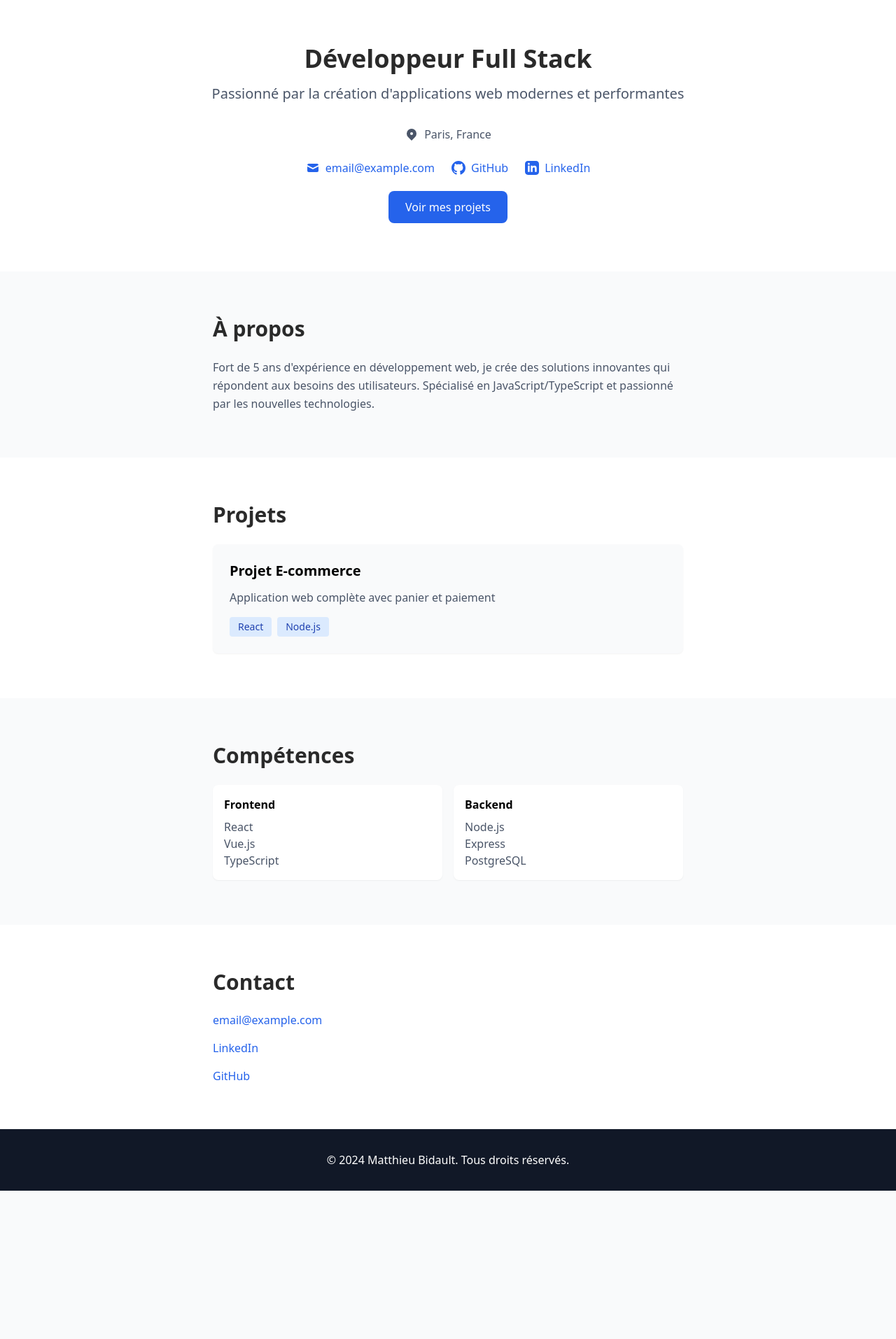
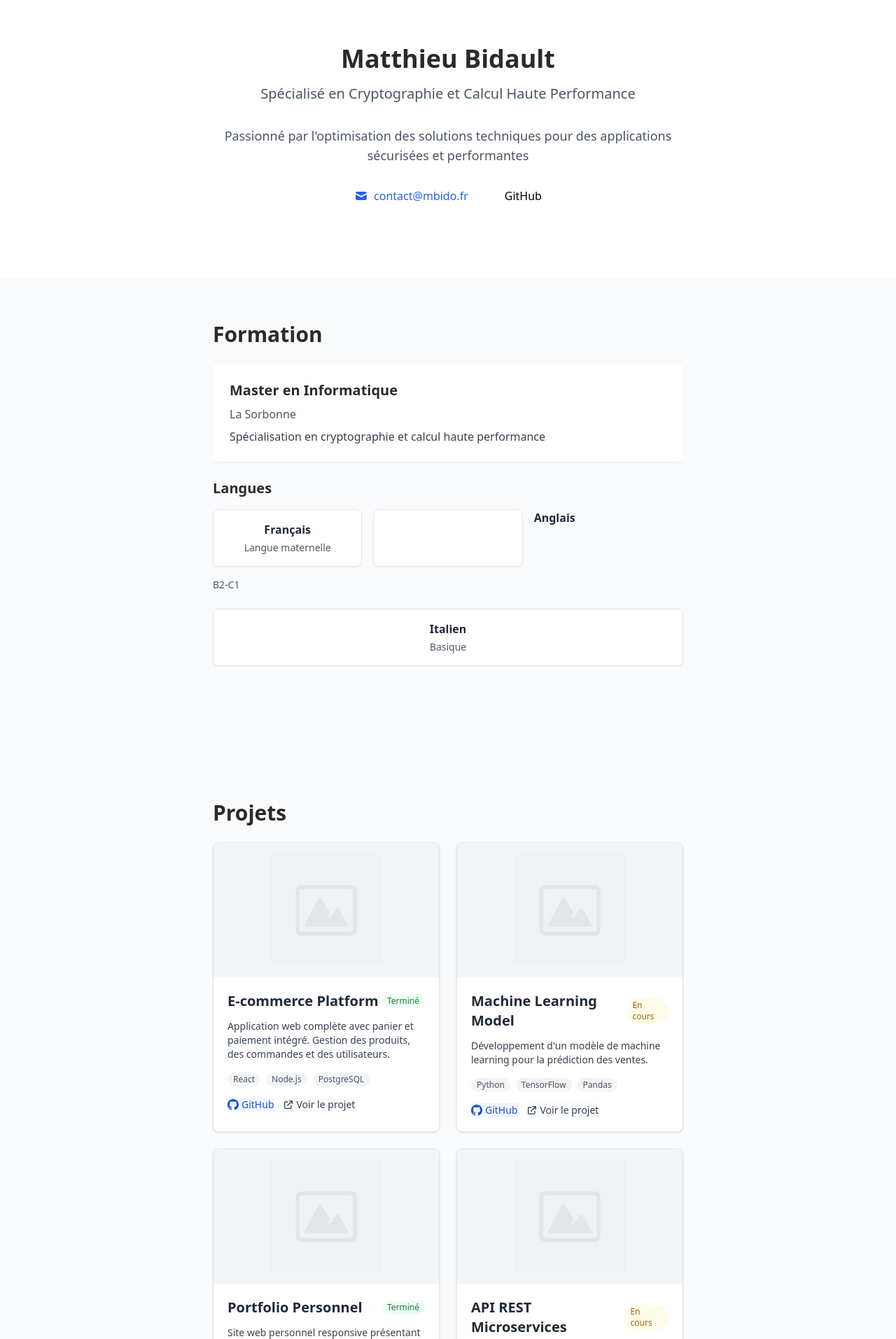
Before and after one commit to mbido/mbido.github.io, a website: page index.html in a window 1280 px wide. Shown: the part 80-1994 px from the top of the page at 70% size. Before the commit the page ends 1782 px from the top, so only its background shows below. Drawn offline with Linux system fonts and the light colour scheme.

Commit message:
avancement mais loin d'avoir fini

```diff
--- /dev/null
+++ b/data/projects.json
@@ -0,0 +1,102 @@
+{
+  "projects": [
+    {
+      "title": "E-commerce Platform",
+      "description": "Application web complète avec panier et paiement intégré. Gestion des produits, des commandes et des utilisateurs.",
+      "status": {
+        "type": "completed",
+        "label": "Terminé"
+      },
+      "technologies": [
+        "React",
+        "Node.js",
+        "PostgreSQL"
+      ],
+      "link": "#",
+      "github": "https://github.com/your-username/project",
+      "image": "/images/projects/ecommerce.jpg"
+    },
+    {
+      "title": "Machine Learning Model",
+      "description": "Développement d'un modèle de machine learning pour la prédiction des ventes.",
+      "status": {
+        "type": "in-progress",
+        "label": "En cours"
+      },
+      "technologies": [
+        "Python",
+        "TensorFlow",
+        "Pandas"
+      ],
+      "link": "#",
+      "github": "https://github.com/your-username/ml-model",
+      "image": "/images/projects/ml-model.jpg"
+    },
+    {
+      "title": "Portfolio Personnel",
+      "description": "Site web personnel responsive présentant mes projets et compétences. Développé avec des technologies modernes.",
+      "status": {
+        "type": "completed",
+        "label": "Terminé"
+      },
+      "technologies": [
+        "HTML/CSS",
+        "Tailwind CSS",
+        "JavaScript"
+      ],
+      "link": "#",
+      "github": "https://github.com/your-username/portfolio",
+      "image": "/images/projects/portfolio.jpg"
+    },
+    {
+      "title": "API REST Microservices",
+      "description": "Architecture microservices scalable pour la gestion de données distribuées. Implementation de patterns modernes.",
+      "status": {
+        "type": "in-progress",
+        "label": "En cours"
+      },
+      "technologies": [
+        "Node.js",
+        "Docker",
+        "Kubernetes",
+        "MongoDB"
+      ],
+      "link": "#",
+      "github": "https://github.com/your-username/microservices",
+      "image": "/images/projects/api.jpg"
+    },
+    {
+      "title": "Application Mobile Fitness",
+      "description": "Application mobile de suivi d'entraînement avec synchronisation cloud et analyses personnalisées.",
+      "status": {
+        "type": "planned",
+        "label": "Planifié"
+      },
+      "technologies": [
+        "React Native",
+        "Firebase",
+        "Redux"
+      ],
+      "link": "#",
+      "github": null,
+      "image": "/images/projects/fitness.jpg"
+    },
+    {
+      "title": "Chat Temps Réel",
+      "description": "Application de messagerie en temps réel avec support de salles de discussion et messages privés.",
+      "status": {
+        "type": "completed",
+        "label": "Terminé"
+      },
+      "technologies": [
+        "Socket.io",
+        "Express",
+        "MongoDB",
+        "Vue.js"
+      ],
+      "link": "#",
+      "github": "https://github.com/your-username/chat-app",
+      "image": "/images/projects/chat.jpg"
+    }
+  ]
+}
--- a/index.html
+++ b/index.html
@@ -27,47 +27,27 @@
   <!-- Hero Section -->
   <section class="bg-white py-20">
     <div class="container max-w-4xl mx-auto px-6 text-center">
-      <h2 class="text-4xl font-bold text-primary mb-4">Développeur Full Stack</h2>
-      <p class="text-xl text-secondary mb-8">Passionné par la création d'applications web modernes et performantes</p>
+      <h2 class="text-4xl font-bold text-primary mb-4">Matthieu Bidault</h2>
+      <p class="text-xl text-secondary mb-8">Spécialisé en Cryptographie et Calcul Haute Performance</p>
+      <p class="text-lg text-gray-600 mb-8 max-w-2xl mx-auto">
+        Passionné par l'optimisation des solutions techniques pour des applications sécurisées et performantes
+      </p>
 
-      <!-- Ajout de la localisation -->
       <div class="flex justify-center items-center mb-6">
-        <div class="flex items-center text-secondary">
-          <svg class="w-5 h-5 mr-2" fill="currentColor" viewBox="0 0 20 20">
-            <path fill-rule="evenodd"
-              d="M5.05 4.05a7 7 0 119.9 9.9L10 18.9l-4.95-4.95a7 7 0 010-9.9zM10 11a2 2 0 100-4 2 2 0 000 4z"
-              clip-rule="evenodd" />
-          </svg>
-          <span>Paris, France</span>
-        </div>
-      </div>
-
-      <div class="flex justify-center items-center space-x-6 mb-8">
-        <a href="mailto:email@example.com" class="flex items-center text-blue-600 hover:underline">
+        <a href="mailto:contact@mbido.fr" class="flex items-center text-blue-600 hover:text-blue-800 mr-6">
           <svg class="w-5 h-5 mr-2" fill="currentColor" viewBox="0 0 20 20">
             <path d="M2.003 5.884L10 9.882l7.997-3.998A2 2 0 0016 4H4a2 2 0 00-1.997 1.884z" />
             <path d="M18 8.118l-8 4-8-4V14a2 2 0 002 2h12a2 2 0 002-2V8.118z" />
           </svg>
-          email@example.com
+          contact@mbido.fr
         </a>
-        <a href="https://github.com/your-username" target="_blank"
-          class="flex items-center text-blue-600 hover:underline">
-          <svg class="w-5 h-5 mr-2" fill="currentColor" viewBox="0 0 24 24">
-            <path
-              d="M12 0c-6.626 0-12 5.373-12 12 0 5.302 3.438 9.8 8.207 11.387.599.111.793-.261.793-.577v-2.234c-3.338.726-4.033-1.416-4.033-1.416-.546-1.387-1.333-1.756-1.333-1.756-1.089-.745.083-.729.083-.729 1.205.084 1.839 1.237 1.839 1.237 1.07 1.834 2.807 1.304 3.492.997.107-.775.418-1.305.762-1.604-2.665-.305-5.467-1.334-5.467-5.931 0-1.311.469-2.381 1.236-3.221-.124-.303-.535-1.524.117-3.176 0 0 1.008-.322 3.301 1.23.957-.266 1.983-.399 3.003-.404 1.02.005 2.047.138 3.006.404 2.291-1.552 3.297-1.23 3.297-1.23.653 1.653.242 2.874.118 3.176.77.84 1.235 1.911 1.235 3.221 0 4.609-2.807 5.624-5.479 5.921.43.372.823 1.102.823 2.222v3.293c0 .319.192.694.801.576 4.765-1.589 8.199-6.086 8.199-11.386 0-6.627-5.373-12-12-12z" />
+        <a href="https://github.com/mbido" class="flex items-center text-blue-600 hover:text-blue-800"></a>
+        <svg class="w-5 h-5 mr-2" viewBox="0 0 98 96" fill="currentColor">
+          <!-- GitHub SVG path -->
         </svg>
         GitHub
         </a>
-        <a href="https://linkedin.com/in/your-profile" target="_blank"
-          class="flex items-center text-blue-600 hover:underline">
-          <svg class="w-5 h-5 mr-2" fill="currentColor" viewBox="0 0 24 24">
-            <path
-              d="M19 0h-14c-2.761 0-5 2.239-5 5v14c0 2.761 2.239 5 5 5h14c2.762 0 5-2.239 5-5v-14c0-2.761-2.238-5-5-5zm-11 19h-3v-11h3v11zm-1.5-12.268c-.966 0-1.75-.79-1.75-1.764s.784-1.764 1.75-1.764 1.75.79 1.75 1.764-.783 1.764-1.75 1.764zm13.5 12.268h-3v-5.604c0-3.368-4-3.113-4 0v5.604h-3v-11h3v1.765c1.396-2.586 7-2.777 7 2.476v6.759z" />
-          </svg>
-          LinkedIn
-        </a>
       </div>
-      <a href="#projects" class="bg-blue-600 text-white px-6 py-3 rounded-lg hover:bg-blue-700">Voir mes projets</a>
     </div>
   </section>
 
@@ -75,31 +55,41 @@
   <section id="about" class="py-16 bg-gray-50">
     <div class="container mx-auto px-6">
       <div class="max-w-2xl mx-auto">
-        <h2 class="section-title">À propos</h2>
-        <p class="text-secondary leading-relaxed">
-          Fort de 5 ans d'expérience en développement web, je crée des solutions innovantes
-          qui répondent aux besoins des utilisateurs. Spécialisé en JavaScript/TypeScript
-          et passionné par les nouvelles technologies.
+        <h2 class="section-title">Formation</h2>
+        <div class="bg-white p-6 rounded-lg shadow-sm mb-6">
+          <h3 class="text-xl font-semibold text-primary mb-2">Master en Informatique</h3>
+          <p class="text-gray-600">La Sorbonne</p>
+          <p class="text-gray-700 mt-2">
+            Spécialisation en cryptographie et calcul haute performance
           </p>
+        </div>
+
+        <h3 class="text-xl font-semibold text-primary mb-4">Langues</h3>
+        <div class="grid grid-cols-1 md:grid-cols-3 gap-4 mb-6">
+          <div class="lang-card">
+            <span class="lang-name">Français</span>
+            <span class="lang-level">Langue maternelle</span>
+          </div>
+          <div class="lang-card"></div>
+          <span class="lang-name">Anglais</span>
+          <span class="lang-level">B2-C1</span>
+        </div>
+        <div class="lang-card">
+          <span class="lang-name">Italien</span>
+          <span class="lang-level">Basique</span>
+        </div>
+      </div>
     </div>
     </div>
   </section>
 
   <!-- Projects Section -->
-  <section id="projects" class="py-16 bg-white">
+  <section id="projects" class="py-16 bg-gray-50"></section>
   <div class="container mx-auto px-6">
     <div class="max-w-2xl mx-auto">
       <h2 class="section-title">Projets</h2>
-        <div class="grid grid-cols-1 gap-6">
-          <div class="bg-gray-50 rounded-lg p-6 shadow-sm">
-            <h3 class="text-xl font-semibold mb-3">Projet E-commerce</h3>
-            <p class="text-secondary mb-4">Application web complète avec panier et paiement</p>
-            <div class="flex space-x-2">
-              <span class="bg-blue-100 text-blue-800 text-sm px-3 py-1 rounded">React</span>
-              <span class="bg-blue-100 text-blue-800 text-sm px-3 py-1 rounded">Node.js</span>
-            </div>
-          </div>
-          <!-- Ajoutez d'autres projets similaires ici -->
+      <div id="projects-container" class="grid grid-cols-1 md:grid-cols-2 gap-6">
+        <!-- Les projets seront chargés dynamiquement ici -->
       </div>
     </div>
   </div>
@@ -110,24 +100,49 @@
     <div class="container mx-auto px-6">
       <div class="max-w-2xl mx-auto">
         <h2 class="section-title">Compétences</h2>
-        <div class="grid grid-cols-1 md:grid-cols-2 gap-4">
-          <div class="bg-white p-4 rounded-lg shadow-sm">
-            <h3 class="font-semibold mb-2">Frontend</h3>
-            <ul class="text-secondary">
-              <li>React</li>
-              <li>Vue.js</li>
-              <li>TypeScript</li>
-            </ul>
+        <div class="grid grid-cols-1 md:grid-cols-2 gap-6">
+          <!-- Core Languages -->
+          <div class="skill-card bg-gradient-to-br from-blue-50 to-blue-100">
+            <h3 class="skill-title text-blue-700">Langages Principaux</h3>
+            <div class="tech-list">
+              <span class="tech-item bg-white text-blue-600">C/C++</span>
+              <span class="tech-item bg-white text-blue-600">Python</span>
+              <span class="tech-item bg-white text-blue-600">LaTeX</span>
             </div>
-          <div class="bg-white p-4 rounded-lg shadow-sm">
-            <h3 class="font-semibold mb-2">Backend</h3>
-            <ul class="text-secondary">
-              <li>Node.js</li>
-              <li>Express</li>
-              <li>PostgreSQL</li>
-            </ul>
           </div>
-          <!-- Ajoutez d'autres catégories de compétences -->
+
+          <!-- Secondary Languages -->
+          <div class="skill-card bg-gradient-to-br from-green-50 to-green-100">
+            <h3 class="skill-title text-green-700">Langages Secondaires</h3>
+            <div class="tech-list">
+              <span class="tech-item bg-white text-green-600">OCaml</span>
+              <span class="tech-item bg-white text-green-600">Java</span>
+              <span class="tech-item bg-white text-green-600">Ruby</span>
+              <span class="tech-item bg-white text-green-600">Scheme</span>
+            </div>
+          </div>
+
+          <!-- Technologies -->
+          <div class="skill-card bg-gradient-to-br from-purple-50 to-purple-100">
+            <h3 class="skill-title text-purple-700">Technologies</h3>
+            <div class="tech-list">
+              <span class="tech-item bg-white text-purple-600">MPI</span>
+              <span class="tech-item bg-white text-purple-600">GoogleTest</span>
+              <span class="tech-item bg-white text-purple-600">CMake</span>
+              <span class="tech-item bg-white text-purple-600">Grid5000</span>
+            </div>
+          </div>
+
+          <!-- Web Technologies -->
+          <div class="skill-card bg-gradient-to-br from-yellow-50 to-yellow-100">
+            <h3 class="skill-title text-yellow-700">Technologies Web</h3>
+            <div class="tech-list"></div>
+            <span class="tech-item bg-white text-yellow-600">HTML/CSS</span>
+            <span class="tech-item bg-white text-yellow-600">JavaScript</span>
+            <span class="tech-item bg-white text-yellow-600">TypeScript</span>
+            <span class="tech-item bg-white text-yellow-600">TailwindCSS</span>
+          </div>
+        </div>
       </div>
     </div>
     </div>
@@ -138,11 +153,36 @@
     <div class="container mx-auto px-6">
       <div class="max-w-2xl mx-auto">
         <h2 class="section-title">Contact</h2>
-        <div class="flex flex-col space-y-4">
-          <a href="mailto:email@example.com" class="text-blue-600 hover:underline">email@example.com</a>
-          <a href="https://linkedin.com/in/your-profile" target="_blank"
-            class="text-blue-600 hover:underline">LinkedIn</a>
-          <a href="https://github.com/your-username" target="_blank" class="text-blue-600 hover:underline">GitHub</a>
+        <div class="grid grid-cols-1 md:grid-cols-3 gap-6">
+          <a href="mailto:email@example.com" class="contact-link">
+            <div class="contact-card">
+              <svg class="w-8 h-8" fill="currentColor" viewBox="0 0 24 24">
+                <path
+                  d="M20 4H4c-1.1 0-2 .9-2 2v12c0 1.1.9 2 2 2h16c1.1 0 2-.9 2-2V6c0-1.1-.9-2-2-2zm0 4l-8 5-8-5V6l8 5 8-5v2z" />
+              </svg>
+              <span>Email</span>
+            </div>
+          </a>
+
+          <a href="https://linkedin.com/in/your-profile" target="_blank" class="contact-link">
+            <div class="contact-card">
+              <svg class="w-8 h-8" fill="currentColor" viewBox="0 0 24 24">
+                <path
+                  d="M19 0h-14c-2.761 0-5 2.239-5 5v14c0 2.761 2.239 5 5 5h14c2.762 0 5-2.239 5-5v-14c0-2.761-2.238-5-5-5zm-11 19h-3v-11h3v11zm-1.5-12.268c-.966 0-1.75-.79-1.75-1.764s.784-1.764 1.75-1.764 1.75.79 1.75 1.764-.783 1.764-1.75 1.764zm13.5 12.268h-3v-5.604c0-3.368-4-3.113-4 0v5.604h-3v-11h3v1.765c1.396-2.586 7-2.777 7 2.476v6.759z" />
+              </svg>
+              <span>LinkedIn</span>
+            </div>
+          </a>
+
+          <a href="https://github.com/your-username" target="_blank" class="contact-link">
+            <div class="contact-card">
+              <svg class="w-8 h-8" viewBox="0 0 98 96" fill="currentColor">
+                <path fill-rule="evenodd" clip-rule="evenodd"
+                  d="M48.854 0C21.839 0 0 22 0 49.217c0 21.756 13.993 40.172 33.405 46.69 2.427.49 3.316-1.059 3.316-2.362 0-1.141-.08-5.052-.08-9.127-13.59 2.934-16.42-5.867-16.42-5.867-2.184-5.704-5.42-7.17-5.42-7.17-4.448-3.015.324-3.015.324-3.015 4.934.326 7.523 5.052 7.523 5.052 4.367 7.496 11.404 5.378 14.235 4.074.404-3.178 1.699-5.378 3.074-6.6-10.839-1.141-22.243-5.378-22.243-24.283 0-5.378 1.94-9.778 5.014-13.2-.485-1.222-2.184-6.275.486-13.038 0 0 4.125-1.304 13.426 5.052a46.97 46.97 0 0 1 12.214-1.63c4.125 0 8.33.571 12.213 1.63 9.302-6.356 13.427-5.052 13.427-5.052 2.67 6.763.97 11.816.485 13.038 3.155 3.422 5.015 7.822 5.015 13.2 0 18.905-11.404 23.06-22.324 24.283 1.78 1.548 3.316 4.481 3.316 9.126 0 6.6-.08 11.897-.08 13.526 0 1.304.89 2.853 3.316 2.364 19.412-6.52 33.405-24.935 33.405-46.691C97.707 22 75.788 0 48.854 0z" />
+              </svg>
+              <span>GitHub</span>
+            </div>
+          </a>
         </div>
       </div>
     </div>
@@ -154,6 +194,9 @@
       <p>&copy; 2024 Matthieu Bidault. Tous droits réservés.</p>
     </div>
   </footer>
+
+  <!-- Scripts -->
+  <script src="./js/projectLoader.js"></script>
 </body>
 
 </html>
--- a/input.css
+++ b/input.css
@@ -6,4 +6,156 @@
   .section-title {
     @apply text-3xl font-bold mb-6 text-primary;
   }
+
+  .project-card {
+    @apply bg-white rounded-lg overflow-hidden shadow border border-gray-200 transition-all duration-200 hover:shadow-md;
+  }
+
+  .project-title {
+    @apply text-xl font-semibold mb-2 text-primary hover:text-blue-600;
+  }
+
+  .project-description {
+    @apply text-secondary mb-4 text-sm leading-relaxed;
+  }
+
+  .project-tech-tag {
+    @apply bg-blue-50 text-blue-600 text-xs px-3 py-1 rounded-full font-medium transition-colors duration-300 hover:bg-blue-100;
+  }
+
+  .project-link {
+    @apply text-sm text-blue-600 hover:text-blue-800 font-medium flex items-center gap-1 mt-4 transition-colors duration-300;
+  }
+
+  .project-status {
+    @apply text-xs px-2 py-1 rounded-full;
+  }
+
+  .project-status-completed {
+    @apply bg-green-100 text-green-800;
+  }
+
+  .project-status-in-progress {
+    @apply bg-yellow-100 text-yellow-800;
+  }
+
+  .project-status-planned {
+    @apply bg-gray-100 text-gray-800;
+  }
+
+  .card-header {
+    @apply flex justify-between items-center mb-3;
+  }
+
+  .card-title {
+    @apply text-xl font-semibold text-gray-800;
+  }
+
+  .card-description {
+    @apply text-gray-700 text-sm mb-4;
+  }
+
+  .status-badge {
+    @apply text-xs font-medium px-2 py-0.5 rounded-full bg-gray-100 text-gray-600;
+  }
+
+  .status-badge.completed {
+    @apply bg-green-50 text-green-700 border-green-200;
+  }
+
+  .status-badge.in-progress {
+    @apply bg-yellow-50 text-yellow-700 border-yellow-200;
+  }
+
+  .tech-stack {
+    @apply flex flex-wrap gap-2 mb-4;
+  }
+
+  .tech-badge {
+    @apply bg-gray-100 text-gray-600 px-2 py-0.5 rounded-full text-xs;
+  }
+
+  .card-actions {
+    @apply flex gap-3 mt-auto;
+  }
+
+  .action-link {
+    @apply flex items-center gap-1 text-sm text-blue-600 hover:text-blue-800 transition-colors;
+  }
+
+  .action-link:first-child {
+    @apply bg-blue-50 text-blue-700 hover:bg-blue-100;
+  }
+
+  .action-link:last-child {
+    @apply bg-gray-50 text-gray-700 hover:bg-gray-100;
+  }
+
+  .action-link svg {
+    @apply w-4 h-4;
+  }
+
+  .card-image-container {
+    @apply relative w-full h-48 overflow-hidden bg-gray-100;
+  }
+
+  .card-image {
+    @apply w-full h-full object-cover object-center transition-transform duration-300 hover:scale-105;
+  }
+
+  .card-image[src*="placeholder"] {
+    @apply object-contain p-4 opacity-50;
+  }
+
+  .card-image[src*="placeholder.png"] {
+    @apply object-contain p-4 opacity-50;
+  }
+
+  .card-content {
+    @apply p-5;
+  }
+
+  .skill-card {
+    @apply p-6 rounded-xl shadow-sm border border-gray-200 transition-all duration-300 hover:shadow-md hover:translate-y-[-2px];
+  }
+
+  .tech-list {
+    @apply flex flex-wrap gap-2;
+  }
+
+  .tech-item {
+    @apply px-3 py-1 rounded-full text-sm font-medium transition-all duration-200 hover:scale-105;
+  }
+
+  .contact-link {
+    @apply block w-full transition-transform duration-200 hover:-translate-y-1;
+  }
+
+  .contact-card {
+    @apply flex flex-col items-center gap-3 p-6 rounded-xl shadow-sm border border-gray-200 bg-gradient-to-br from-gray-50 to-gray-100 hover:from-blue-50 hover:to-blue-100 transition-all duration-300;
+  }
+
+  .contact-card svg {
+    @apply text-gray-600 transition-colors duration-200;
+  }
+
+  .contact-card:hover svg {
+    @apply text-blue-600;
+  }
+
+  .contact-card span {
+    @apply font-medium text-gray-700;
+  }
+
+  .lang-card {
+    @apply bg-white p-4 rounded-lg shadow-sm border border-gray-200 flex flex-col items-center justify-center transition-all duration-200 hover:shadow-md;
+  }
+
+  .lang-name {
+    @apply font-semibold text-gray-800 mb-1;
+  }
+
+  .lang-level {
+    @apply text-sm text-gray-600;
+  }
 }
--- /dev/null
+++ b/js/projectLoader.js
@@ -0,0 +1,61 @@
+async function loadProjects() {
+  try {
+    const response = await fetch('/data/projects.json');
+    const data = await response.json();
+    const projectsContainer = document.querySelector('#projects-container');
+
+    projectsContainer.innerHTML = data.projects.map(project => `
+      <div class="project-card">
+        <div class="card-image-container">
+          <img
+            src="${project.image || '/images/projects/placeholder.png'}"
+            alt="${project.title}"
+            class="card-image"
+            onerror="this.src='/images/projects/placeholder.png'"
+            loading="lazy"
+          >
+        </div>
+
+        <div class="card-content">
+          <div class="card-header">
+            <h3 class="card-title">${project.title}</h3>
+            <span class="status-badge ${project.status.type}">
+              ${project.status.label}
+            </span>
+          </div>
+
+          <p class="card-description">${project.description}</p>
+
+          <div class="tech-stack">
+            ${project.technologies.map(tech => `
+              <span class="tech-badge">
+                ${tech}
+              </span>
+            `).join('')}
+          </div>
+
+          <div class="card-actions">
+            ${project.github ? `
+              <a href="${project.github}" class="action-link" target="_blank" rel="noopener">
+                <svg class="w-4 h-4" fill="currentColor" viewBox="0 0 24 24">
+                  <path d="M12 0c-6.626 0-12 5.373-12 12 0 5.302 3.438 9.8 8.207 11.387.599.111.793-.261.793-.577v-2.234c-3.338.726-4.033-1.416-4.033-1.416-.546-1.387-1.333-1.756-1.333-1.756-1.089-.745.083-.729.083-.729 1.205.084 1.839 1.237 1.839 1.237 1.07 1.834 2.807 1.304 3.492.997.107-.775.418-1.305.762-1.604-2.665-.305-5.467-1.334-5.467-5.931 0-1.311.469-2.381 1.236-3.221-.124-.303-.535-1.524.117-3.176 0 0 1.008-.322 3.301 1.23.957-.266 1.983-.399 3.003-.404 1.02.005 2.047.138 3.006.404 2.291-1.552 3.297-1.23 3.297-1.23.653 1.653.242 2.874.118 3.176.77.84 1.235 1.911 1.235 3.221 0 4.609-2.807 5.624-5.479 5.921.43.372.823 1.102.823 2.222v3.293c0 .319.192.694.801.576 4.765-1.589 8.199-6.086 8.199-11.386 0-6.627-5.373-12-12-12z"/>
+                </svg>
+                <span>GitHub</span>
+              </a>
+            ` : ''}
+            <a href="${project.link}" class="action-link" target="_blank" rel="noopener">
+              <svg class="w-4 h-4" fill="none" stroke="currentColor" viewBox="0 0 24 24">
+                <path stroke-linecap="round" stroke-linejoin="round" stroke-width="2" d="M10 6H6a2 2 0 00-2 2v10a2 2 0 002 2h10a2 2 0 002-2v-4M14 4h6m0 0v6m0-6L10 14"/>
+              </svg>
+              <span>Voir le projet</span>
+            </a>
+          </div>
+        </div>
+      </div>
+    `).join('');
+  } catch (error) {
+    console.error('Erreur lors du chargement des projets:', error);
+  }
+}
+
+document.addEventListener('DOMContentLoaded', loadProjects);
--- /dev/null
+++ b/package.json
@@ -0,0 +1,5 @@
+{
+  "devDependencies": {
+    "typescript": "^5.6.3"
+  }
+}
--- a/tailwind.config.js
+++ b/tailwind.config.js
@@ -1,5 +1,8 @@
 module.exports = {
-  content: ["./*.html"],
+  content: [
+    "./*.html",
+    "./js/**/*.js", // Ajout de cette ligne pour inclure les fichiers JS
+  ],
   theme: {
     extend: {
       colors: {
```
Also changed, not shown: dist/output.css, images/projects/placeholder.png (added), 1 other file. Lines whose indentation alone changed are shown as unchanged.
